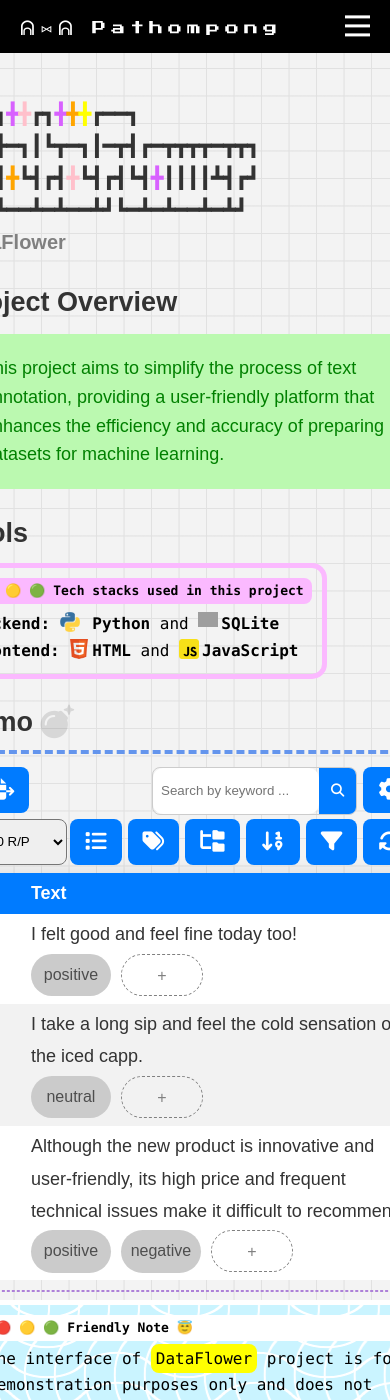
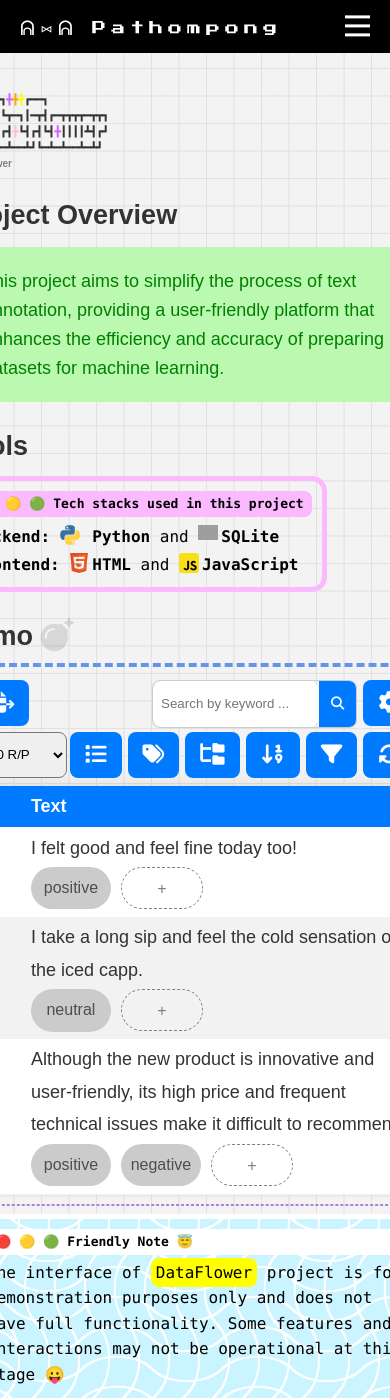
Before and after one commit to p4zaa/p4zaa.github.io, a Jekyll site: the page built from pages/projects/dataflower.html, in a window 390 px wide and 1400 px high. Built offline with Jekyll 4.4.1, drawn with Linux system fonts in a browser that asks for light colours; grey boxes are pictures that could not be loaded.

Commit message:
Dynamic change title size by screen size

```diff
--- a/pages/projects/dataflower.html
+++ b/pages/projects/dataflower.html
@@ -11,6 +11,24 @@
     .blue { color: rgb(216, 97, 255); }
     .pink { color: pink; }
     .red { color: red}
+
+    @media (max-width: 600px) {
+        #title-text {
+            font-size: 15px;
+        }
+    }
+
+    @media (max-width: 450px) {
+        #title-text {
+            font-size: 12px;
+        }
+    }
+
+    @media (max-width: 400px) {
+        #title-text {
+            font-size: 10px;
+        }
+    }
 </style>
 
 <div style="font-size: 10px;">
```
